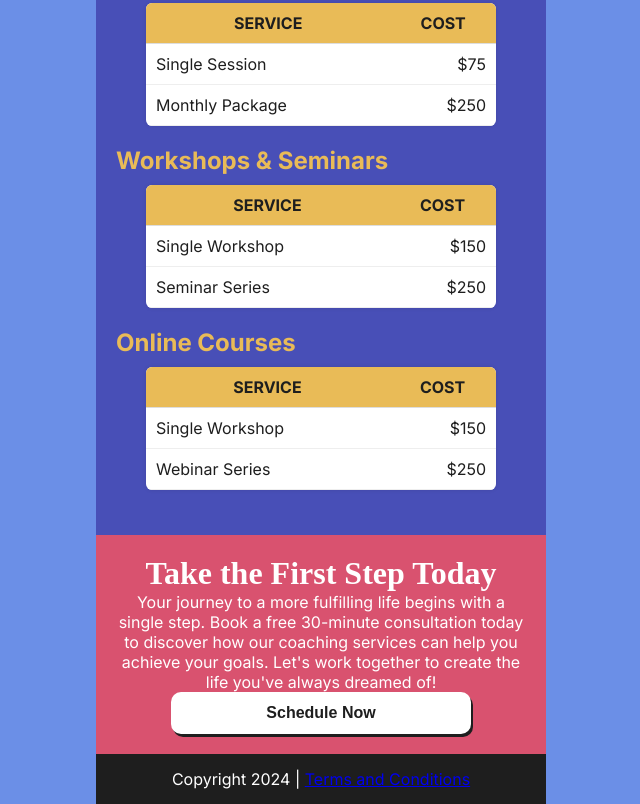
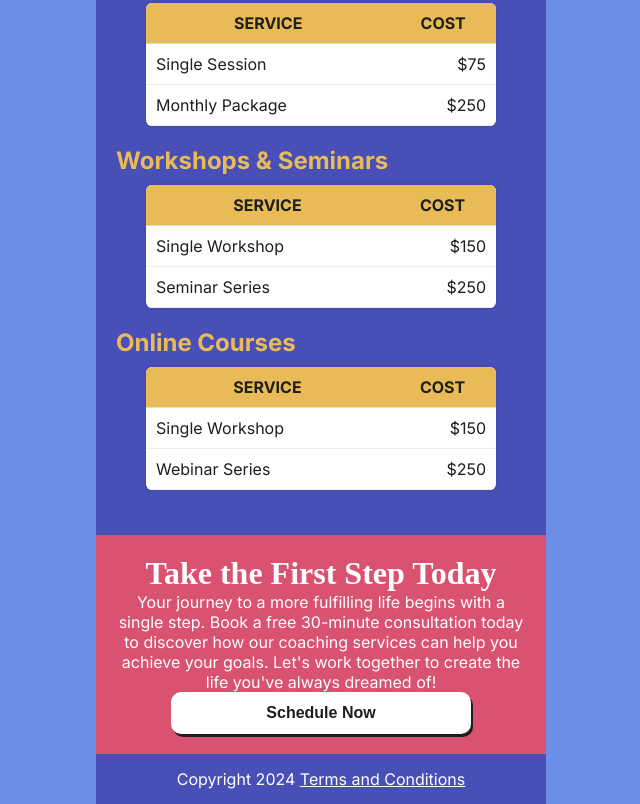
Before and after one commit to Haydenharr23/path-to-success, a plain HTML site: page index.html in a window 1280 px wide. Shown: the part 3213-4017 px from the top of the page, without its empty margins (319-959 px from the left). Drawn offline with Linux system fonts and the light colour scheme; a web font is replaced by a local one.

Commit message:
edit footer

```diff
--- a/index.html
+++ b/index.html
@@ -203,7 +203,7 @@
 
     <!-- Footer -->
     <footer>
-        <p>Copyright 2024 | <a href="#">Terms and Conditions</a></p>
+        <p>Copyright 2024    <a href="#">Terms and Conditions</a></p>
     </footer>
 
 </body>
--- a/style.css
+++ b/style.css
@@ -246,8 +246,11 @@ nav a {
 
 /* Footer */
 footer {
-    background-color: var(--dark-gray);
+    background-color: var(--purple);
     color: var(--white);
     padding: 15px;
     margin-top: 0px;
 }
+footer a {
+    color: var(--white);
+}
```
